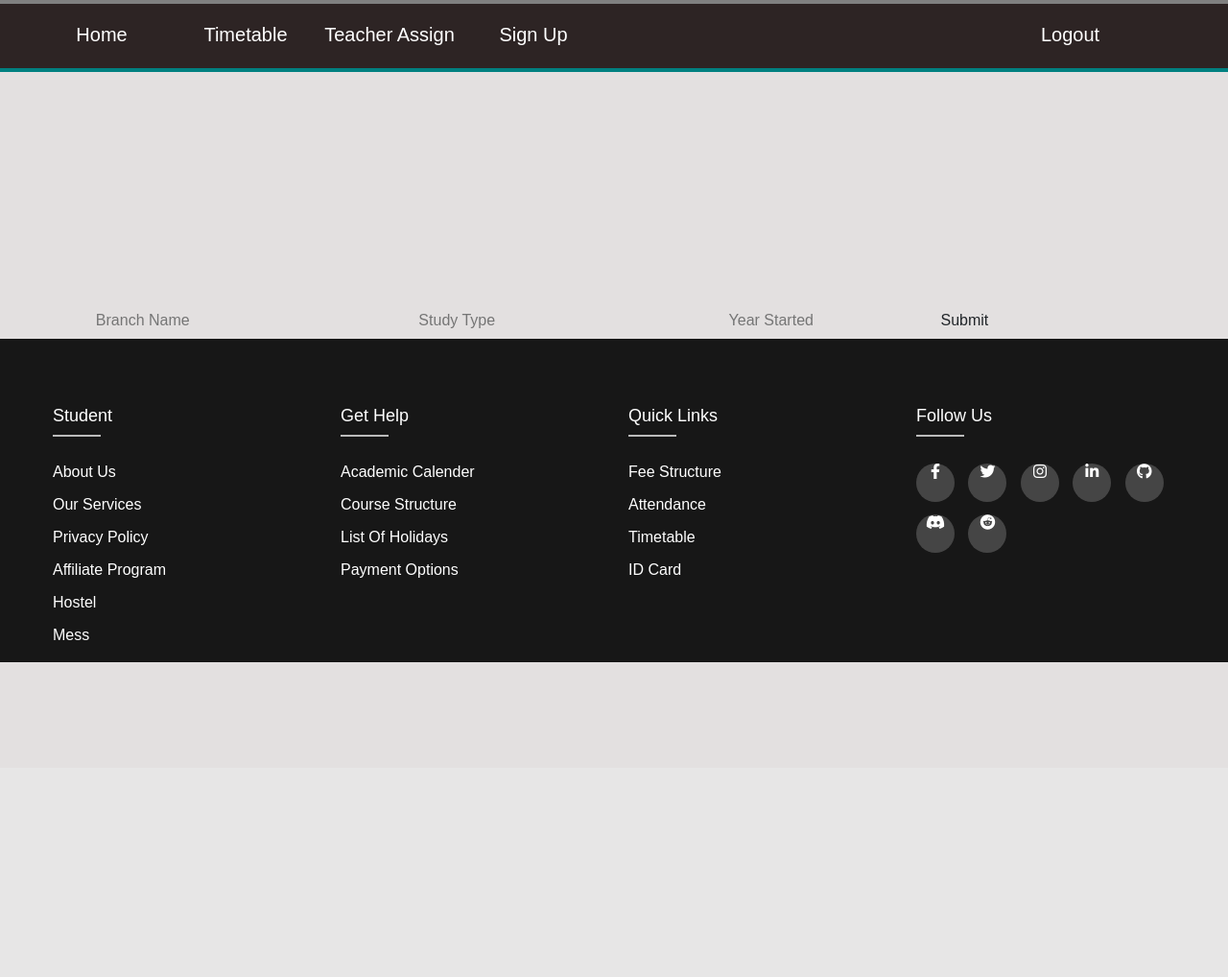
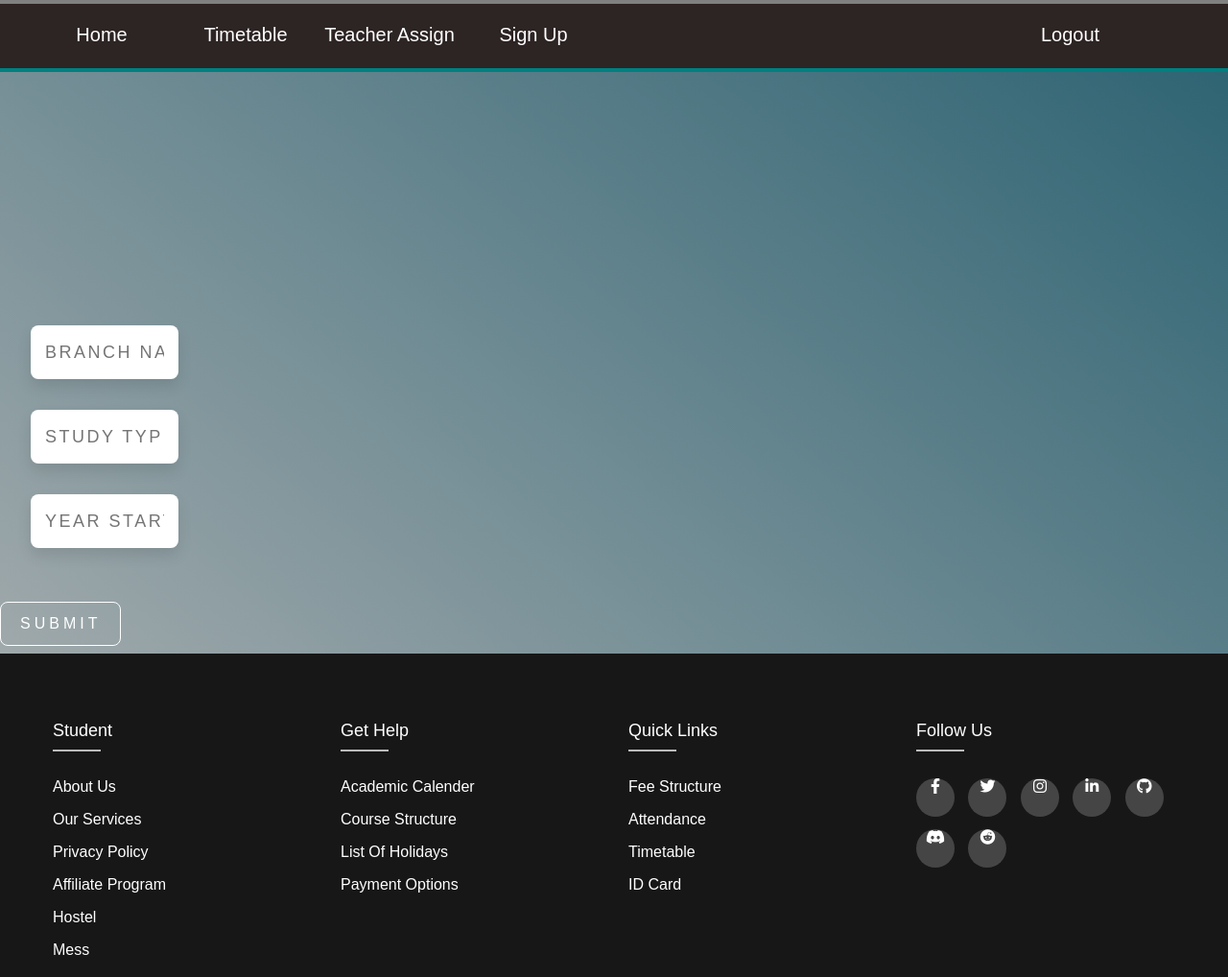
Before and after one commit to g-kabra/2ndSemWebDProject, a Flask app: page /admin/branch in a window 1280 px wide. Shown: the whole page at 96% size. Before the commit the page ends 690 px from the top, so only its background shows below. Run offline with Flask 2, Linux system fonts and the light colour scheme; a user stored in the database is signed in; some libraries are stand-ins or nearby versions.

Commit message:
more minor changes

```diff
--- a/app/static/signuppage.css
+++ b/app/static/signuppage.css
@@ -12,7 +12,7 @@
 body {
   margin: 0;
   border: 0;
-  background: #E0C097;
+  background: linear-gradient(to left bottom,#2A6171,rgb(183, 183, 183));
   font-family: sans-serif;
   font-weight: 100;
   height: 100vh;
--- a/app/static/student_profile.css
+++ b/app/static/student_profile.css
@@ -10,7 +10,7 @@ body {
 
   /* background: linear-gradient(to right bottom, #000000, #F34573); */
 
-  background-color: #e3e0e0;
+  background: linear-gradient(to left bottom,#2A6171,rgb(183, 183, 183));
   font-family:'PT Sans', sans-serif;;
   font-weight: 100;
   height: 100vh;
--- a/app/static/student_selector.css
+++ b/app/static/student_selector.css
@@ -3,7 +3,7 @@
     margin: 0;
     border: 0;
     /* background: linear-gradient(to right bottom, #000000, #3F0071);  */
-    background-color: #e3e0e0;
+    background: linear-gradient(to left bottom,#2A6171,rgb(183, 183, 183));
     font-family: sans-serif;
     font-weight: 100;
     color:white;
@@ -116,7 +116,12 @@
     transition: 400ms cubic-bezier(0.075, 0.82, 0.165, 1) all;
     background:  #2A6171;
   }
-
+  #adminbox {
+    width: 50vh;
+    height: 50vh;
+    margin-bottom: 20vh;
+    padding: 0.02vh;
+  }
   /* navbar end */
   .button {
     width: 12vw;
--- a/app/static/teacher_table.css
+++ b/app/static/teacher_table.css
@@ -9,7 +9,7 @@ body {
   border: 0;
   /* background: linear-gradient(to right bottom, #000000, #3F0071);  */
   /* background: linear-gradient(45deg, #49a09d, #5f2c82); */
-  background-color: #e3e0e0;
+  background: linear-gradient(to left bottom,#2A6171,rgb(183, 183, 183));
   font-family: sans-serif;
   font-weight: 100;
 }
--- a/app/templates/AdminTimetable.html
+++ b/app/templates/AdminTimetable.html
@@ -368,7 +368,7 @@
               </td>
             </tr>
           </table>
-          <button>Submit</button>
+          <button class="button">Submit</button>
         </form>
       </div>
     </center>
--- a/app/templates/admin_student_selector.html
+++ b/app/templates/admin_student_selector.html
@@ -1,11 +1,11 @@
 <html>
 
 <head>
+  <link rel="stylesheet" href="/static/footer.css" />
   <link rel="stylesheet" href="https://cdn.jsdelivr.net/npm/bootstrap@4.4.1/dist/css/bootstrap.min.css"
     integrity="sha384-Vkoo8x4CGsO3+Hhxv8T/Q5PaXtkKtu6ug5TOeNV6gBiFeWPGFN9MuhOf23Q9Ifjh" crossorigin="anonymous" />
   <link rel="stylesheet" type="text/css" href="https://cdn.datatables.net/1.12.1/css/jquery.dataTables.css" />
   <link rel="stylesheet" href="/static/student_selector.css" />
-  <link rel="stylesheet" href="/static/footer.css" />
   <link rel="stylesheet" href="https://cdnjs.cloudflare.com/ajax/libs/font-awesome/6.1.1/css/all.min.css" />
 </head>
 
@@ -45,60 +45,74 @@
     {%if added%}
     <h2>Added teacher.</h2>
     {%endif%} {%if teachers%}
+    <div class="box" id = "adminbox" style="width: 60vh; height:60vh">
     <form action="/admin/teacher_assign/selected" method="post" class="teacher-selector">
-      <div class="row">
-        <select name="year" id="ch_year" class="btn col-3">
+      <table>
+        <tr>
+        <td>
+        <select name="year" class="button">
           <!-- <option value="" disabled selected>Year</option> -->
-          <option value="2019" style="background: black">2019</option>
-          <option value="2020" style="background: black">2020</option>
-          <option value="2021" style="background: black">2021</option>
-          <option value="2022" style="background: black">2022</option>
+          <option value="2019" style="text-align: center;">2019</option>
+          <option value="2020" style="text-align: center;">2020</option>
+          <option value="2021" style="text-align: center;">2021</option>
+          <option value="2022" style="text-align: center;">2022</option>
         </select>
-
-        <select name="branch" id="ch_branch" class="btn col-4" placeholder="Branch">
-          <div class="dropdown-content" id="yes">
-            <option value="CSAI" style="background: black">CSAI</option>
-            <option value="CS" style="background: black">CS</option>
-            <option value="CSB" style="background: black">CSB</option>
-            <option value="IT" style="background: black">IT</option>
+      </td>
+      <td>
+        <select name="branch"  class="button" placeholder="Branch">
+          <div class="dropdown-content" id="branch">
+            <option value="CSAI" style="text-align: center;">CSAI</option>
+            <option value="CS" style="text-align: center;">CS</option>
+            <option value="CSB" style="text-align: center;">CSB</option>
+            <option value="IT" style="text-align: center;">IT</option>
           </div>
         </select>
-        <select name="semester" id="ch_semester" class="btn col-3" placeholder="Semester">
+      </td>
+      </tr>
+      <tr>
+        <td>
+        <select name="semester" class="button" placeholder="Semester">
           <div class="dropdown-content">
-            <option value="1" style="background: black">1</option>
-            <option value="2" style="background: black">2</option>
-            <option value="3" style="background: black">3</option>
-            <option value="4" style="background: black">4</option>
-            <option value="5" style="background: black">5</option>
-            <option value="6" style="background: black">6</option>
-            <option value="7" style="background: black">7</option>
-            <option value="8" style="background: black">8</option>
+            <option value="1" style="text-align: center;">1</option>
+            <option value="2" style="text-align: center;">2</option>
+            <option value="3" style="text-align: center;">3</option>
+            <option value="4" style="text-align: center;">4</option>
+            <option value="5" style="text-align: center;">5</option>
+            <option value="6" style="text-align: center;">6</option>
+            <option value="7" style="text-align: center;">7</option>
+            <option value="8" style="text-align: center;">8</option>
           </div>
         </select>
-        <select name="teacher">
+      </td>
+      <td>
+        <select name="teacher" class="button">
           {%for teacher in teachers%}
           <option value="{{teacher.id}}">
             {{teacher.fname + ' ' + teacher.lname}}
           </option>
           {%endfor%}
         </select>
-        <input type="text" name="subject" placeholder="Subject" />
-        <button class="btn col-9" id="ch_submit">Submit</button>
-        {%endif%}
-      </div>
-    </form>
+        </td>
+      </tr>
+    </table>
+    <input type="text" name="subject" placeholder="Subject" />
+    <center><button class="submit">Submit</button></center>
+    {%endif%}
+  </form>
+  </div>
     {%if timetable%}
+
     <form action="/admin/timetable/selected" method="POST" class="timetable-selector">
       <center>
-        <div class="row">
-          <select name="year" id="ch_year" class="btn col-2">
+        <div class="box" id="adminbox">
+          <select name="year" class="button">
             <!-- <option value="" disabled selected>Year</option> -->
             <option value="2019">2019</option>
             <option value="2020">2020</option>
             <option value="2021">2021</option>
             <option value="2022">2022</option>
           </select>
-          <select name="branch" id="ch_branch" class="btn col-4" placeholder="Branch">
+          <select name="branch" class="button" placeholder="Branch">
             <div class="dropdown-content">
               <option value="CSAI">CSAI</option>
               <option value="CS">CS</option>
@@ -106,33 +120,34 @@
               <option value="IT">IT</option>
             </div>
           </select>
-          <select name="semester" id="ch_semester" class="btn col-3" placeholder="Semester">
+          <select name="semester" class="button" placeholder="Semester">
             <div class="dropdown-content">
-              <option value="1" style="background: black">1</option>
-              <option value="2" style="background: black">2</option>
-              <option value="3" style="background: black">3</option>
-              <option value="4" style="background: black">4</option>
-              <option value="5" style="background: black">5</option>
-              <option value="6" style="background: black">6</option>
-              <option value="7" style="background: black">7</option>
-              <option value="8" style="background: black">8</option>
+              <option value="1" style="text-align: center;">1</option>
+              <option value="2" style="text-align: center;">2</option>
+              <option value="3" style="text-align: center;">3</option>
+              <option value="4" style="text-align: center;">4</option>
+              <option value="5" style="text-align: center;">5</option>
+              <option value="6" style="text-align: center;">6</option>
+              <option value="7" style="text-align: center;">7</option>
+              <option value="8" style="text-align: center;">8</option>
             </div>
           </select>
-          <button class="btn">Submit</button>
+          <button class="submit" style="margin-top:8vh;">Submit</button>
         </div>
       </center>
     </form>
     {%endif%}
-  </div>
+
   {%if branch%}
   <form action="/admin/add_branch" method="POST" class="timetable-selector">
-    <div class="row">
-      <input type="text" name="branch" class="btn col-3" placeholder="Branch Name" />
-      <input type="text" name="type" class="btn col-3" placeholder="Study Type" />
-      <input type="text" name="year" class="btn col-3" placeholder="Year Started" />
-      <button class="btn">Submit</button>
-    </div>
+
+      <input type="text" name="branch" class="button" placeholder="Branch Name" />
+      <input type="text" name="type" class="button" placeholder="Study Type" />
+      <input type="text" name="year" class="button" placeholder="Year Started" />
+      <button class="submit">Submit</button>
+
   </form>
+</div>
   {%endif%}
   <footer class="footer">
     <div class="containner">
```
Also changed, not shown: app/static/timetable.css (+23 -6 lines), app/data.sqlite, app/static/Notice_Page.css (line endings or trailing spaces).
